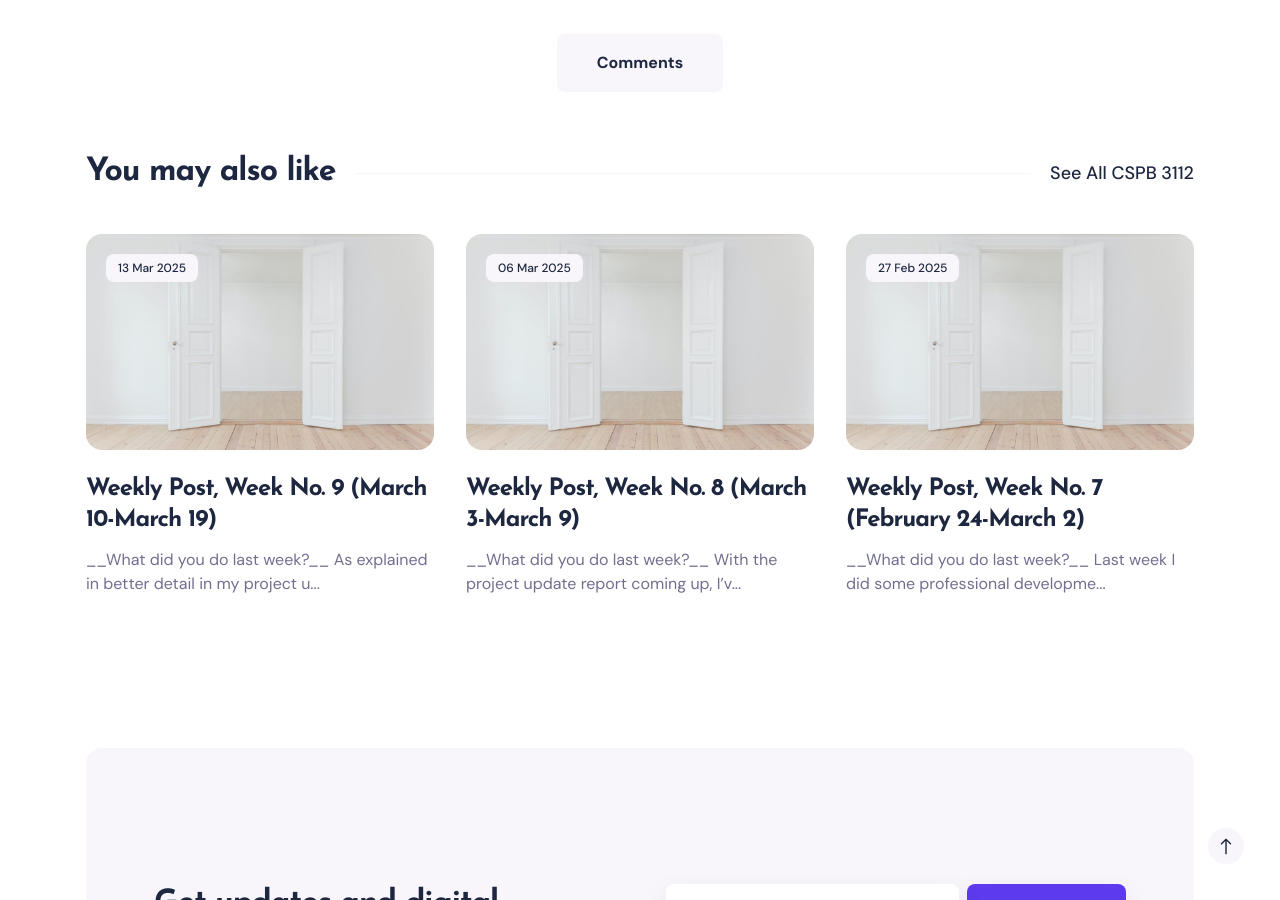
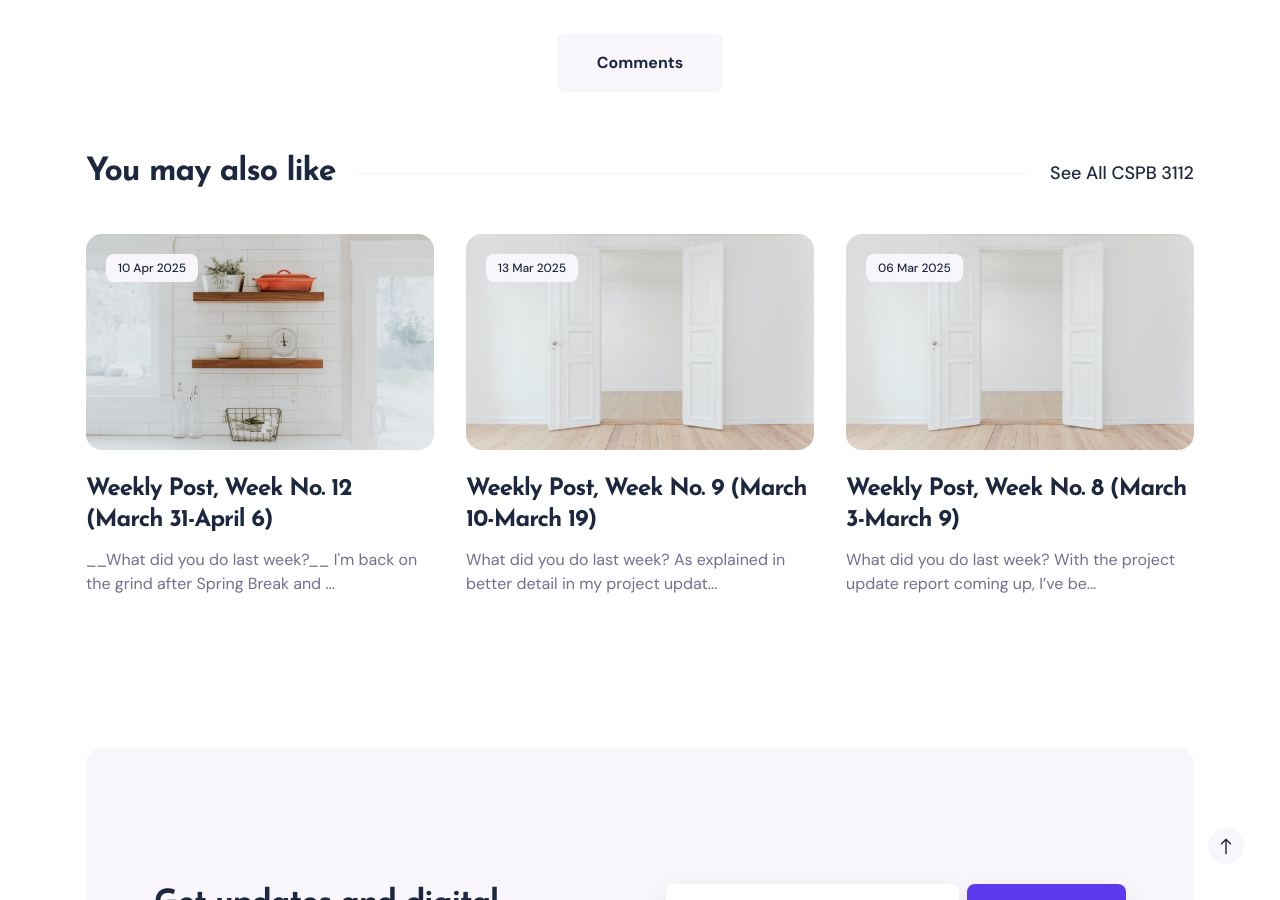
Before and after one commit to alexanderxgt/alexanderxgt.github.io, a Jekyll site: the page built from _posts/2025-03-20-weekly-post-week-10.markdown, in a window 1280 px wide and 900 px high, scrolled down 1857 px. Built offline with Jekyll 4.4.1, drawn with Linux system fonts in a browser that asks for light colours; nearby versions of some CDN libraries; part of the change alters nothing that is shown; some of the changed text lies outside the part shown.

Commit message:
week 10 update, week 12

```diff
--- a/_posts/2025-03-20-weekly-post-week-10.markdown
+++ b/_posts/2025-03-20-weekly-post-week-10.markdown
@@ -1,7 +1,7 @@
 ---
 layout: post
 title:  Weekly Post, Week No. 10 (March 17-March 23)
-date:   2025-01-23
+date:   2025-03-23
 image:  '/images/15.jpg'
 tags:   [CSPB 3112, Weekly Post]
 ---
--- /dev/null
+++ b/_posts/2025-03-20-weekly-post-week-11.markdown
@@ -0,0 +1,21 @@
+---
+layout: post
+title:  Weekly Post, Week No. 12 (March 31-April 6)
+date:   2025-04-10
+image:  '/images/15.jpg'
+tags:   [CSPB 3112, Weekly Post]
+---
+__What did you do last week?__
+
+I'm back on the grind after Spring Break and being ugly-sick for a week or so.
+I move to New York for my job in a month, and I'd like to keep going with this newfound hobby so I had my livecoding friends in San Francisco introduce me to their friends in NYC. The scene in Brooklyn seems to be as large if not larger than the one in SF, so there'll be avenues to continue exploring this over there. Plus, it's still great networking. The folks I've talked to all work in tech, naturally.
+
+
+__What do you plan to do this week?__
+I've been following a couple of YouTube tutorials in SonicPI to smooth out some of the smaller details of usage. I also think I may need to sit down and do some tutorials in basic music theory. I don't think I can get away with just hamfistinf code and hoping it sounds nice for much longer.
+
+The website also needs to be updated. Some of the New York folks asked if I had one and I couldn't bring myself to give them the link hah. It still depends on its template.
+
+__Are there any impediments in your way?__
+
+Finals season, of course.
```
